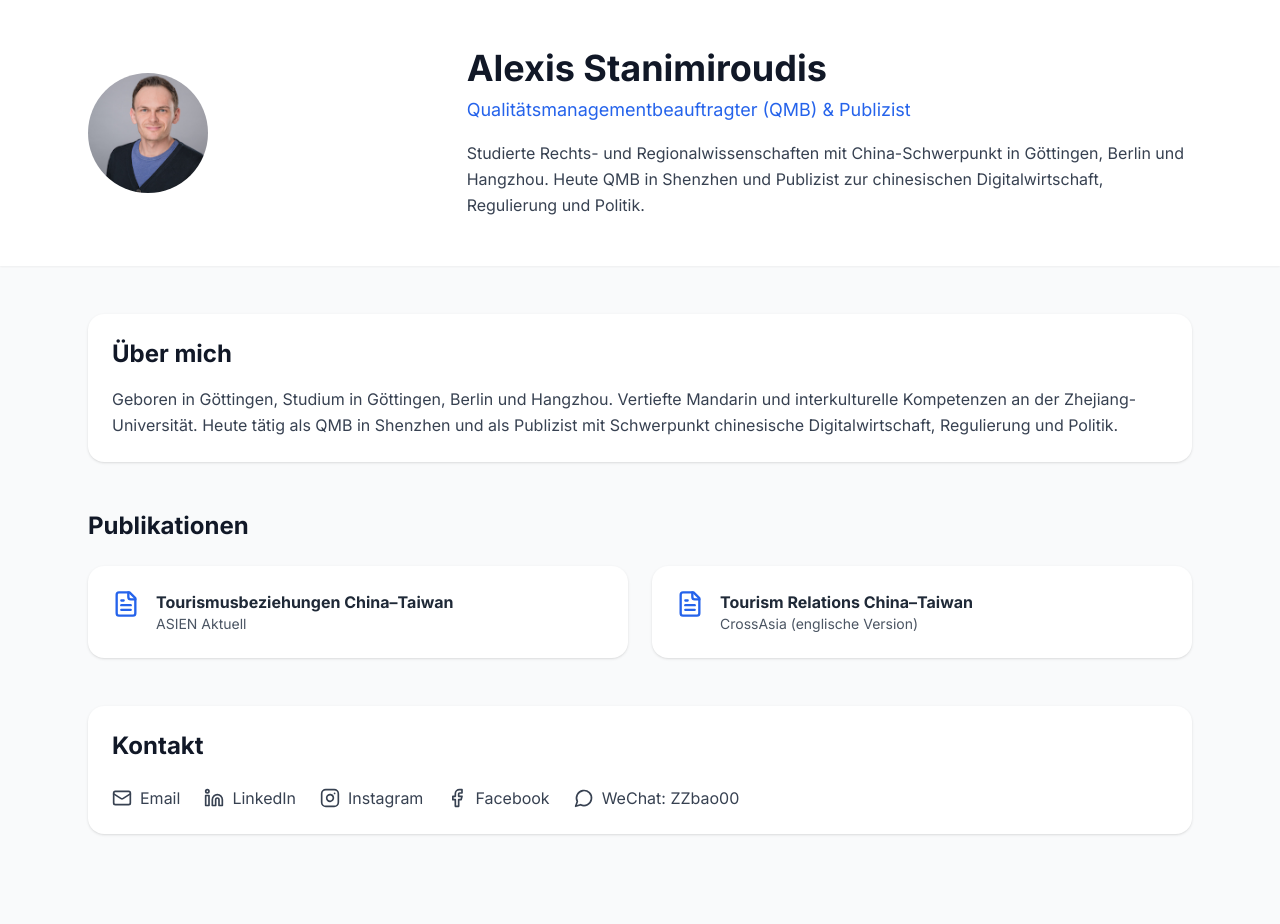
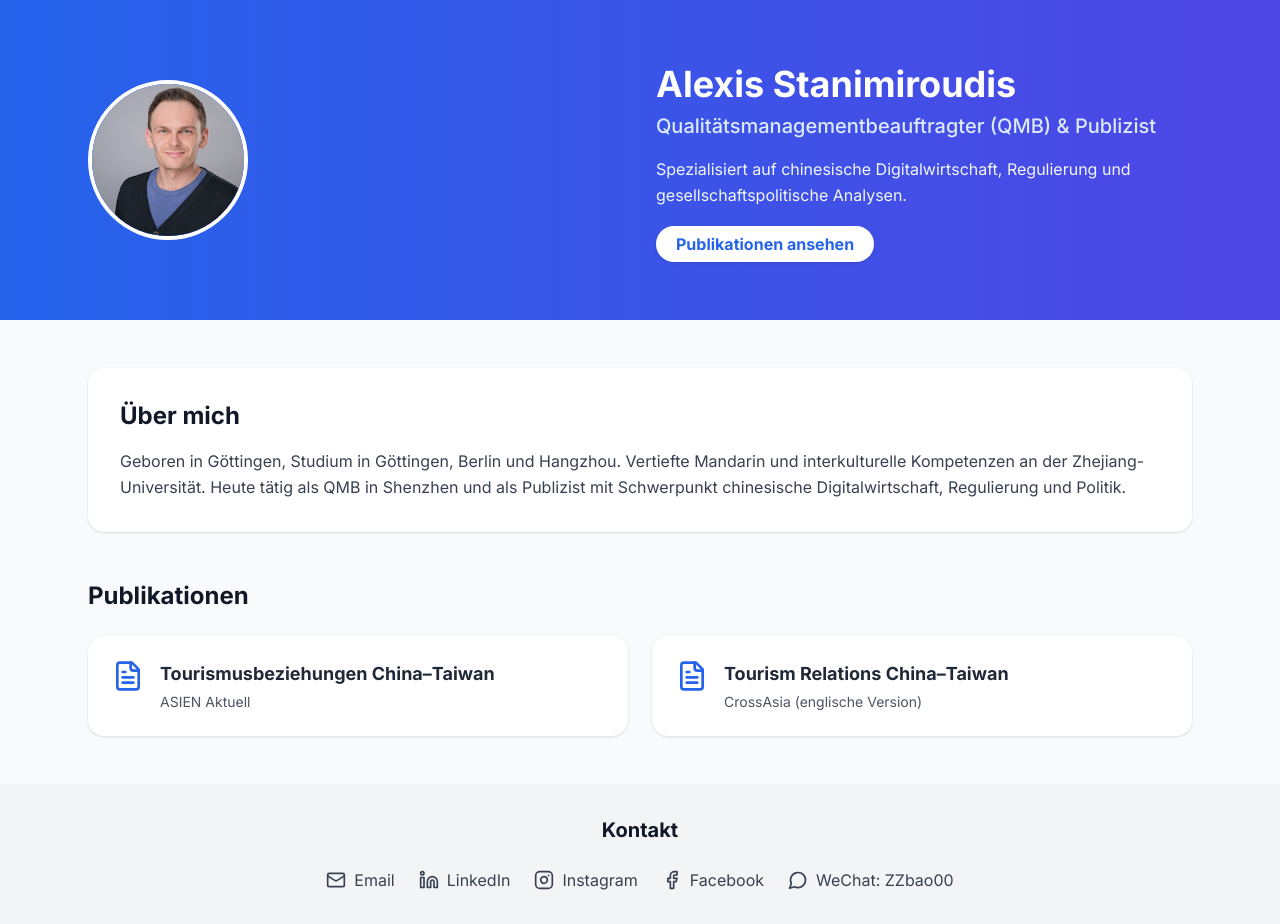
Before and after one commit to stanimia81/alexis-website, a React (Vite) app: page / in a window 1280 px wide. Before the commit the page ends 882 px from the top, so only its background shows below. Built offline with nearby package versions, Linux system fonts and the light colour scheme.

Commit message:
Update App.jsx

```diff
--- a/src/App.jsx
+++ b/src/App.jsx
@@ -1,54 +1,70 @@
 import React from "react";
-import { Mail, Linkedin, Instagram, Facebook, MessageCircle, FileText } from "lucide-react";
+import {
+  Mail,
+  Linkedin,
+  Instagram,
+  Facebook,
+  MessageCircle,
+  FileText,
+} from "lucide-react";
 import profilePic from "./assets/profile.jpg";
 
 export default function App() {
   return (
-    <div className="min-h-screen bg-gray-50 text-gray-900">
+    <div className="bg-gray-50 text-gray-900">
       {/* Hero Section */}
-      <header className="bg-white shadow-sm">
-        <div className="max-w-6xl mx-auto px-6 py-12 grid grid-cols-1 md:grid-cols-3 gap-8 items-center">
+      <section className="bg-gradient-to-r from-blue-600 to-indigo-600 text-white py-16">
+        <div className="max-w-6xl mx-auto px-6 grid grid-cols-1 md:grid-cols-2 items-center gap-8">
+          {/* Profilbild */}
           <div className="flex justify-center md:justify-start">
             <img
               src={profilePic}
               alt="Profilbild Alexis Stanimiroudis"
               style={{
-                width: "120px",
-                height: "120px",
+                width: "160px",
+                height: "160px",
                 borderRadius: "50%",
                 objectFit: "cover",
-                display: "block"
+                display: "block",
+                border: "4px solid white",
               }}
             />
           </div>
-          <div className="md:col-span-2">
-            <h1 className="text-4xl font-bold">Alexis Stanimiroudis</h1>
-            <h2 className="text-lg text-blue-600 mt-2">
+          {/* Text */}
+          <div>
+            <h1 className="text-4xl font-bold mb-2">Alexis Stanimiroudis</h1>
+            <h2 className="text-xl font-medium text-blue-100 mb-4">
               Qualitätsmanagementbeauftragter (QMB) & Publizist
             </h2>
-            <p className="mt-4 text-gray-700 leading-relaxed">
-              Studierte Rechts- und Regionalwissenschaften mit China-Schwerpunkt in Göttingen,
-              Berlin und Hangzhou. Heute QMB in Shenzhen und Publizist zur chinesischen
-              Digitalwirtschaft, Regulierung und Politik.
+            <p className="mb-6 text-blue-50 leading-relaxed">
+              Spezialisiert auf chinesische Digitalwirtschaft, Regulierung
+              und gesellschaftspolitische Analysen.
             </p>
+            <a
+              href="#publikationen"
+              className="bg-white text-blue-600 font-semibold px-5 py-2 rounded-full shadow hover:bg-blue-50 transition"
+            >
+              Publikationen ansehen
+            </a>
           </div>
         </div>
-      </header>
+      </section>
 
       <main className="max-w-6xl mx-auto px-6 py-12 space-y-12">
         {/* Über mich */}
-        <section className="bg-white rounded-2xl shadow p-6">
+        <section className="bg-white rounded-2xl shadow p-8">
           <h3 className="text-2xl font-semibold mb-4">Über mich</h3>
           <p className="leading-relaxed text-gray-700">
             Geboren in Göttingen, Studium in Göttingen, Berlin und Hangzhou.
-            Vertiefte Mandarin und interkulturelle Kompetenzen an der Zhejiang-Universität.
-            Heute tätig als QMB in Shenzhen und als Publizist mit Schwerpunkt
-            chinesische Digitalwirtschaft, Regulierung und Politik.
+            Vertiefte Mandarin und interkulturelle Kompetenzen an der
+            Zhejiang-Universität. Heute tätig als QMB in Shenzhen und als
+            Publizist mit Schwerpunkt chinesische Digitalwirtschaft,
+            Regulierung und Politik.
           </p>
         </section>
 
         {/* Publikationen */}
-        <section>
+        <section id="publikationen">
           <h3 className="text-2xl font-semibold mb-6">Publikationen</h3>
           <div className="grid grid-cols-1 md:grid-cols-2 gap-6">
             {/* Publikation 1 */}
@@ -56,12 +72,12 @@ export default function App() {
               href="/pdfs/Asien_Aktuell.pdf"
               target="_blank"
               rel="noopener noreferrer"
-              className="block bg-white rounded-2xl shadow p-6 hover:shadow-md transition"
+              className="block bg-white rounded-2xl shadow hover:shadow-lg transition transform hover:-translate-y-1 p-6"
             >
               <div className="flex items-start gap-4">
-                <FileText className="text-blue-600" size={28} />
+                <FileText className="text-blue-600" size={32} />
                 <div>
-                  <h4 className="font-semibold text-gray-800">
+                  <h4 className="font-semibold text-lg text-gray-800 mb-1">
                     Tourismusbeziehungen China–Taiwan
                   </h4>
                   <p className="text-sm text-gray-600">ASIEN Aktuell</p>
@@ -74,43 +90,62 @@ export default function App() {
               href="/pdfs/CrossAsia.pdf"
               target="_blank"
               rel="noopener noreferrer"
-              className="block bg-white rounded-2xl shadow p-6 hover:shadow-md transition"
+              className="block bg-white rounded-2xl shadow hover:shadow-lg transition transform hover:-translate-y-1 p-6"
             >
               <div className="flex items-start gap-4">
-                <FileText className="text-blue-600" size={28} />
+                <FileText className="text-blue-600" size={32} />
                 <div>
-                  <h4 className="font-semibold text-gray-800">
+                  <h4 className="font-semibold text-lg text-gray-800 mb-1">
                     Tourism Relations China–Taiwan
                   </h4>
-                  <p className="text-sm text-gray-600">CrossAsia (englische Version)</p>
+                  <p className="text-sm text-gray-600">
+                    CrossAsia (englische Version)
+                  </p>
                 </div>
               </div>
             </a>
           </div>
         </section>
+      </main>
 
-        {/* Kontakt */}
-        <section className="bg-white rounded-2xl shadow p-6">
-          <h3 className="text-2xl font-semibold mb-6">Kontakt</h3>
-          <div className="flex flex-wrap gap-6 text-gray-700">
-            <a href="mailto:tristani_81@yahoo.de" className="flex items-center gap-2 hover:text-blue-600">
+      {/* Kontakt */}
+      <footer className="bg-gray-100 py-8">
+        <div className="max-w-6xl mx-auto px-6 text-center">
+          <h3 className="text-xl font-semibold mb-6">Kontakt</h3>
+          <div className="flex flex-wrap justify-center gap-6 text-gray-700">
+            <a
+              href="mailto:tristani_81@yahoo.de"
+              className="flex items-center gap-2 hover:text-blue-600"
+            >
               <Mail size={20} /> Email
             </a>
-            <a href="https://www.linkedin.com/feed/" target="_blank" className="flex items-center gap-2 hover:text-blue-600">
+            <a
+              href="https://www.linkedin.com/feed/"
+              target="_blank"
+              className="flex items-center gap-2 hover:text-blue-600"
+            >
               <Linkedin size={20} /> LinkedIn
             </a>
-            <a href="https://www.instagram.com/al_els/" target="_blank" className="flex items-center gap-2 hover:text-blue-600">
+            <a
+              href="https://www.instagram.com/al_els/"
+              target="_blank"
+              className="flex items-center gap-2 hover:text-blue-600"
+            >
               <Instagram size={20} /> Instagram
             </a>
-            <a href="https://www.facebook.com/alexis.stanimiroudis/" target="_blank" className="flex items-center gap-2 hover:text-blue-600">
+            <a
+              href="https://www.facebook.com/alexis.stanimiroudis/"
+              target="_blank"
+              className="flex items-center gap-2 hover:text-blue-600"
+            >
               <Facebook size={20} /> Facebook
             </a>
             <div className="flex items-center gap-2">
               <MessageCircle size={20} /> WeChat: ZZbao00
             </div>
           </div>
-        </section>
-      </main>
+        </div>
+      </footer>
     </div>
   );
 }
```
